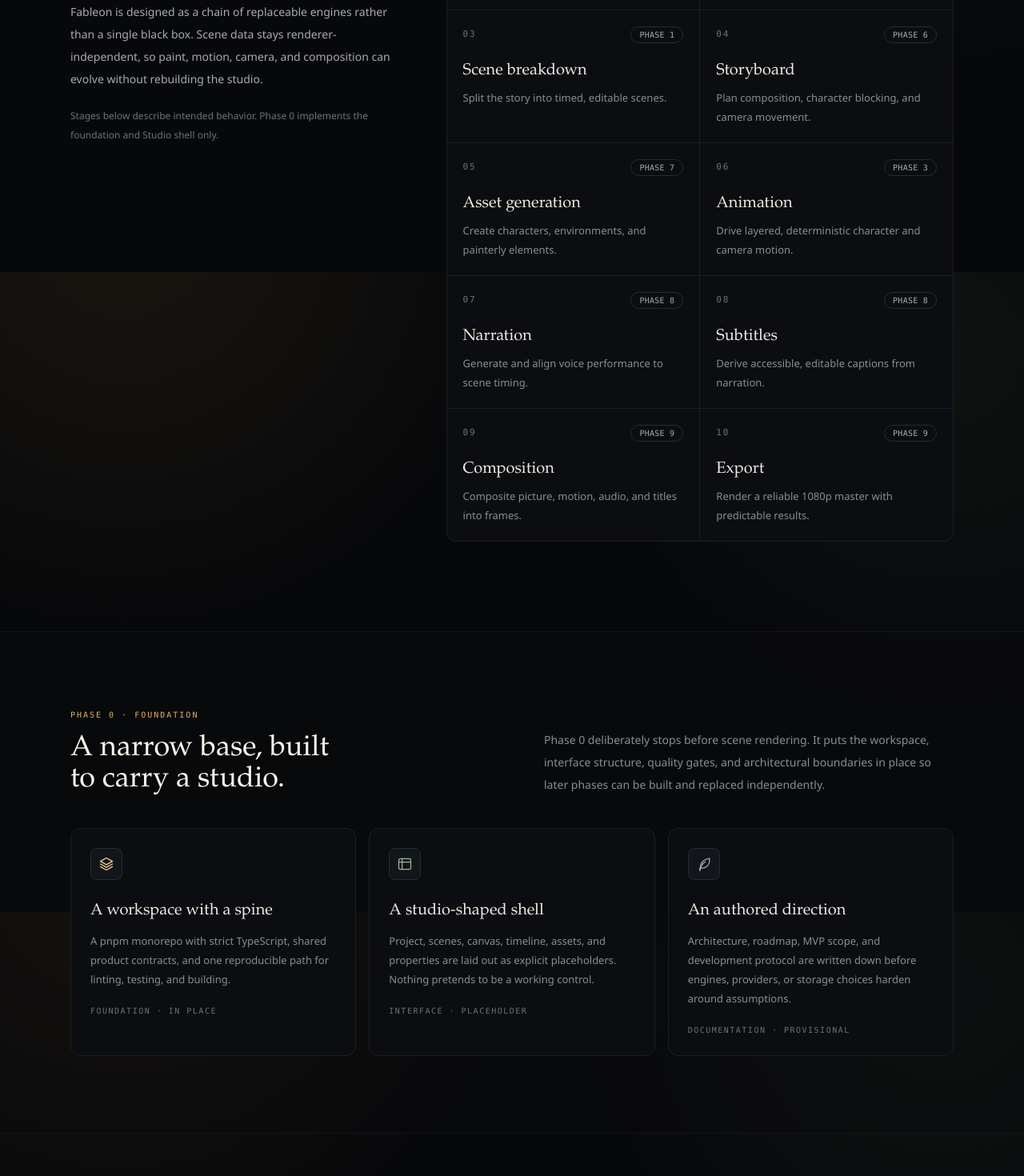
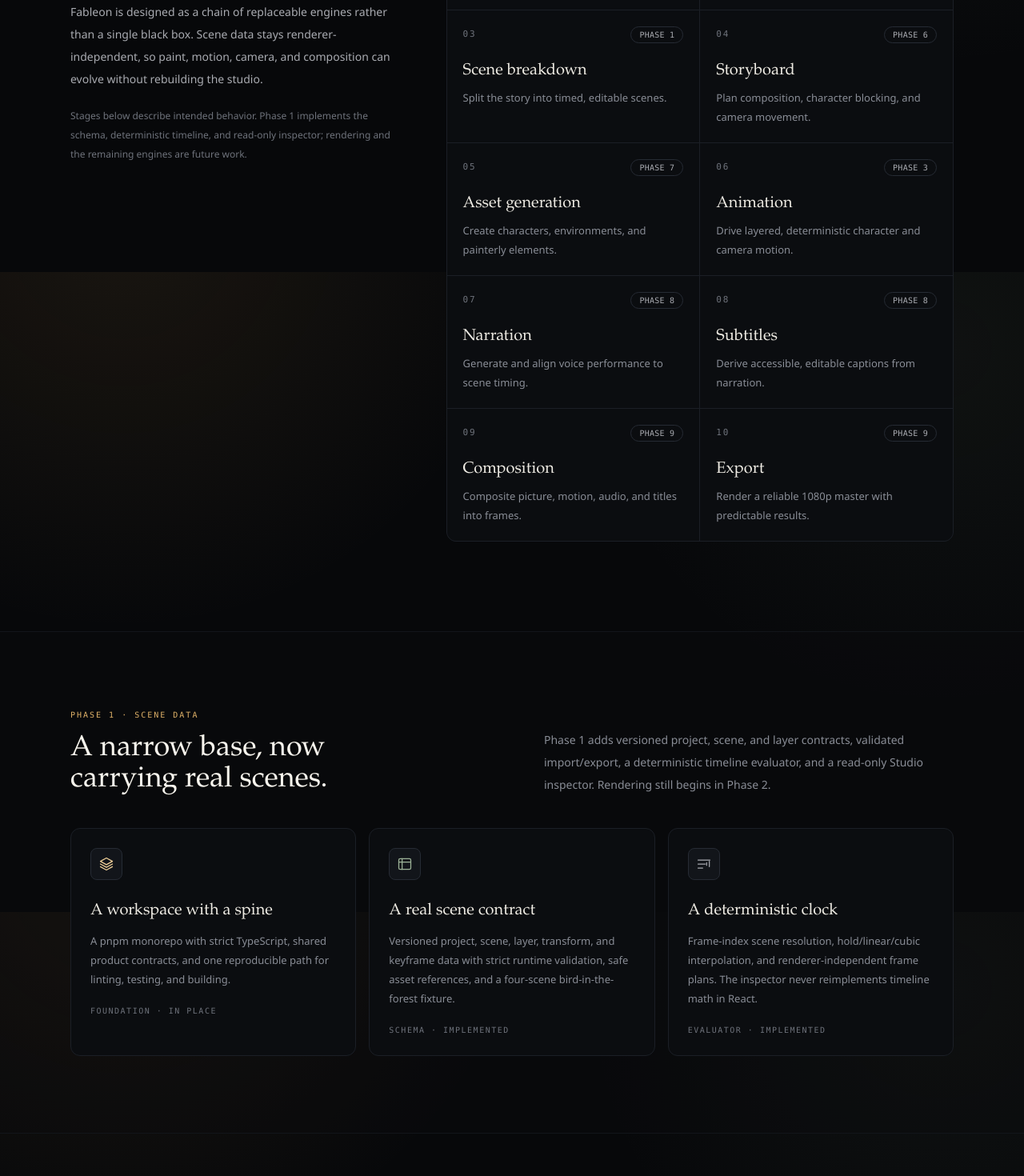
Before and after one commit to benedicti0n/fableon, a Next.js app in the folder apps/web/: page / in a window 1280 px wide. Shown: the part 1260-2730 px from the top of the page at 80% size. Built offline with nearby package versions, Linux system fonts and the light colour scheme.

Commit message:
fix(web): align homepage with phase 1 status

```diff
--- a/apps/web/app/page.tsx
+++ b/apps/web/app/page.tsx
@@ -1,6 +1,6 @@
 import { BRAND } from "@fableon/shared";
 
-import { FeatherIcon, FrameIcon, LayersIcon } from "@/components/icons";
+import { FrameIcon, LayersIcon, TimelineIcon } from "@/components/icons";
 import { ForestPlate } from "@/components/forest-plate";
 import { PipelineOverview } from "@/components/pipeline-overview";
 import { SiteFooter } from "@/components/site-footer";
@@ -64,19 +64,19 @@ export default function HomePage() {
             <div className="grid gap-6 md:grid-cols-[0.9fr_1.1fr] md:items-end">
               <div>
                 <p className="font-mono text-[10px] tracking-[0.2em] text-ochre-400 uppercase">
-                  Phase 0 · Foundation
+                  Phase 1 · Scene data
                 </p>
                 <h2
                   id="foundation-heading"
                   className="mt-4 max-w-md font-serif text-4xl leading-[1.08] text-balance text-paper-50"
                 >
-                  A narrow base, built to carry a studio.
+                  A narrow base, now carrying real scenes.
                 </h2>
               </div>
               <p className="max-w-lg text-sm leading-7 text-mist-400 md:justify-self-end">
-                Phase 0 deliberately stops before scene rendering. It puts the workspace, interface
-                structure, quality gates, and architectural boundaries in place so later phases can
-                be built and replaced independently.
+                Phase 1 adds versioned project, scene, and layer contracts, validated import/export,
+                a deterministic timeline evaluator, and a read-only Studio inspector. Rendering
+                still begins in Phase 2.
               </p>
             </div>
 
@@ -99,27 +99,28 @@ export default function HomePage() {
                 <span className="flex size-10 items-center justify-center rounded-lg border border-ink-600 bg-ink-800 text-sage-400">
                   <FrameIcon className="size-5" />
                 </span>
-                <h3 className="mt-6 font-serif text-xl text-paper-100">A studio-shaped shell</h3>
+                <h3 className="mt-6 font-serif text-xl text-paper-100">A real scene contract</h3>
                 <p className="mt-3 text-[13px] leading-6 text-mist-400">
-                  Project, scenes, canvas, timeline, assets, and properties are laid out as explicit
-                  placeholders. Nothing pretends to be a working control.
+                  Versioned project, scene, layer, transform, and keyframe data with strict runtime
+                  validation, safe asset references, and a four-scene bird-in-the-forest fixture.
                 </p>
                 <p className="mt-5 font-mono text-[10px] tracking-[0.15em] text-mist-500 uppercase">
-                  Interface · Placeholder
+                  Schema · Implemented
                 </p>
               </article>
 
               <article className="rounded-xl border border-ink-700 bg-ink-900 p-6">
                 <span className="flex size-10 items-center justify-center rounded-lg border border-ink-600 bg-ink-800 text-mist-300">
-                  <FeatherIcon className="size-5" />
+                  <TimelineIcon className="size-5" />
                 </span>
-                <h3 className="mt-6 font-serif text-xl text-paper-100">An authored direction</h3>
+                <h3 className="mt-6 font-serif text-xl text-paper-100">A deterministic clock</h3>
                 <p className="mt-3 text-[13px] leading-6 text-mist-400">
-                  Architecture, roadmap, MVP scope, and development protocol are written down before
-                  engines, providers, or storage choices harden around assumptions.
+                  Frame-index scene resolution, hold/linear/cubic interpolation, and
+                  renderer-independent frame plans. The inspector never reimplements timeline math
+                  in React.
                 </p>
                 <p className="mt-5 font-mono text-[10px] tracking-[0.15em] text-mist-500 uppercase">
-                  Documentation · Provisional
+                  Evaluator · Implemented
                 </p>
               </article>
             </div>
@@ -141,19 +142,20 @@ export default function HomePage() {
                   id="studio-cta-heading"
                   className="mt-4 font-serif text-4xl leading-tight text-balance text-paper-50 md:text-5xl"
                 >
-                  Walk through the studio shell.
+                  Walk through the timeline inspector.
                 </h2>
                 <p className="mt-5 max-w-xl text-sm leading-7 text-mist-300">
-                  The layout anticipates real scene work while every unfinished capability is
-                  labeled. It is the groundwork for the Phase 1 scene model and timeline.
+                  The inspector is connected to real scene data and the deterministic evaluator.
+                  Scrub frames, jump scene boundaries, and inspect resolved transforms. Painterly
+                  rendering begins in Phase 2.
                 </p>
                 <div className="mt-8 flex flex-wrap items-center gap-4">
                   <ButtonLink href="/studio">
-                    Open the Studio
+                    Open the Inspector
                     <span aria-hidden="true">→</span>
                   </ButtonLink>
                   <span className="font-mono text-[10px] tracking-[0.13em] text-mist-500 uppercase">
-                    No project data or renderer connected
+                    No artwork or renderer connected
                   </span>
                 </div>
               </div>
--- a/apps/web/components/pipeline-overview.tsx
+++ b/apps/web/components/pipeline-overview.tsx
@@ -22,8 +22,8 @@ export function PipelineOverview() {
             evolve without rebuilding the studio.
           </p>
           <p className="mt-5 max-w-md text-xs leading-6 text-mist-500">
-            Stages below describe intended behavior. Phase 0 implements the foundation and Studio
-            shell only.
+            Stages below describe intended behavior. Phase 1 implements the schema, deterministic
+            timeline, and read-only inspector; rendering and the remaining engines are future work.
           </p>
         </div>
 
--- a/apps/web/components/site-footer.tsx
+++ b/apps/web/components/site-footer.tsx
@@ -10,7 +10,10 @@ export function SiteFooter() {
           <BrandMark className="size-7" />
           <span className="font-serif text-sm text-mist-200">Fableon</span>
         </Link>
-        <p>Phase 0 · Foundation. No rendering, audio, or AI pipeline is connected yet.</p>
+        <p>
+          Phase 1 · Scene timeline. Scene data and inspection are live; no renderer, audio, or AI
+          pipeline is connected yet.
+        </p>
       </div>
     </footer>
   );
--- a/apps/web/components/site-header.tsx
+++ b/apps/web/components/site-header.tsx
@@ -11,7 +11,7 @@ export function SiteHeader() {
           <BrandMark />
           <span className="font-serif text-xl tracking-tight text-paper-50">Fableon</span>
           <Badge variant="muted" className="hidden md:inline-flex">
-            Phase 0
+            Phase 1
           </Badge>
         </Link>
 
--- a/apps/web/lib/cn.ts
+++ b/apps/web/lib/cn.ts
@@ -1,6 +1,7 @@
 /**
  * Minimal class-name combiner. Fableon intentionally avoids runtime styling
- * dependencies for Phase 0; primitives accept explicit class overrides instead.
+ * dependencies in the foundation phases; primitives accept explicit class
+ * overrides instead.
  */
 export function cn(...values: Array<string | false | null | undefined>): string {
   return values.filter(Boolean).join(" ");
--- a/packages/shared/src/brand.ts
+++ b/packages/shared/src/brand.ts
@@ -9,7 +9,7 @@ export const BRAND = {
   tagline: "Painterly stories, set in motion.",
   description:
     "An AI-native animation studio that turns a single idea into an illustrated, narrated, animated film.",
-  phaseLabel: "Phase 0 · Foundation",
+  phaseLabel: "Phase 1 · Scene timeline",
 } as const;
 
 export type Brand = typeof BRAND;
```
Also changed, not shown: 1 other file (tests, documents, lock files or other folders).
